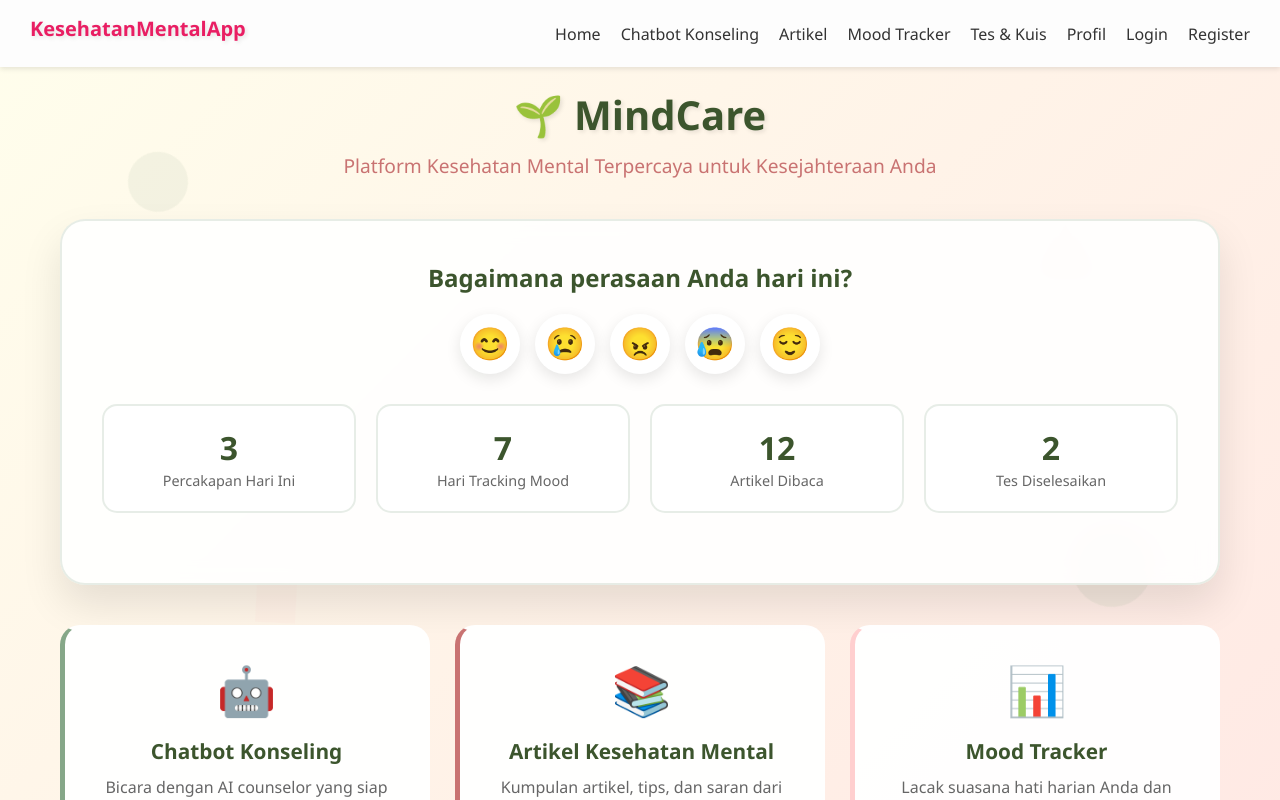
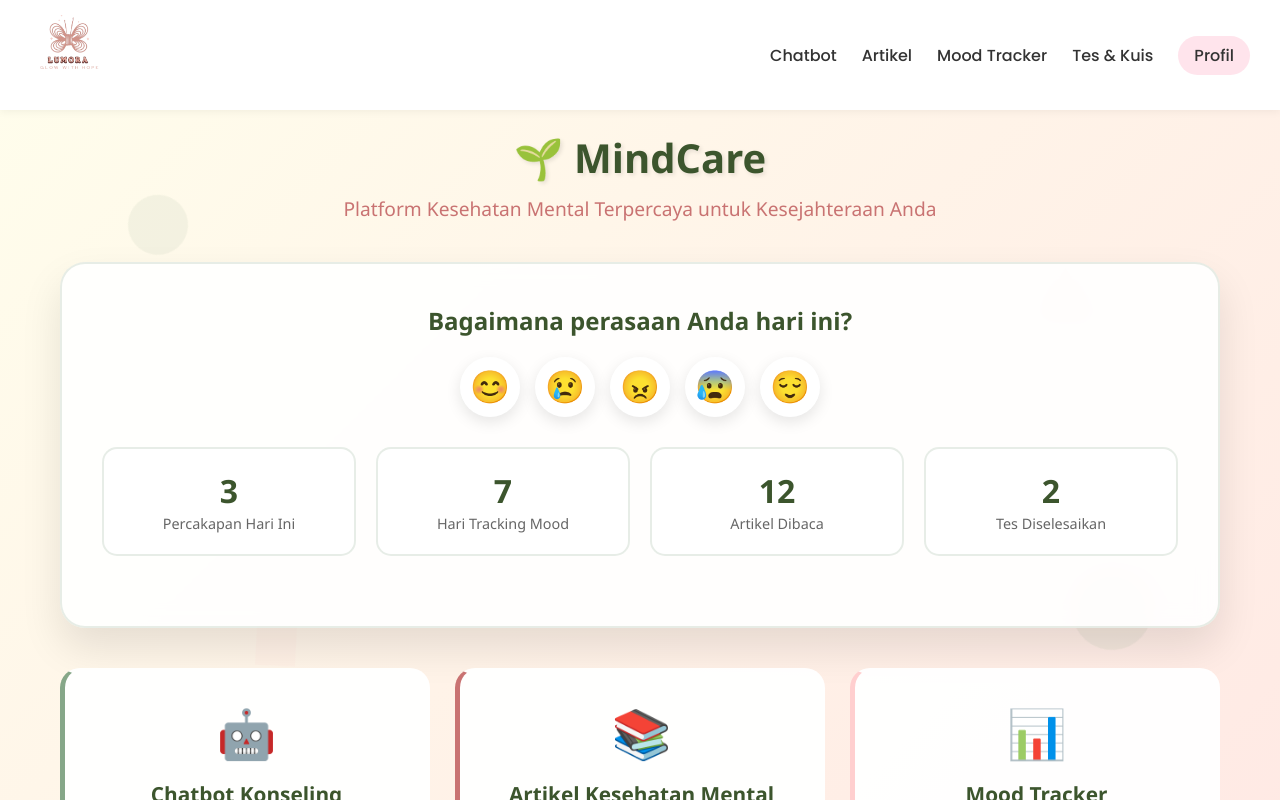
Before and after one commit to Salsabila2609/Mental-Health-Website, a Vue app: page / in a window 1280 px wide. Shown: the top 800 px of the page. Built offline with nearby package versions, Linux system fonts and the light colour scheme.

Commit message:
navbar fix

```diff
--- a/src/components/Navbar.vue
+++ b/src/components/Navbar.vue
@@ -1,45 +1,81 @@
 <template>
   <nav class="navbar">
-      <div class="logo">KesehatanMentalApp</div>
-      <ul class="nav-links">
-        <li><router-link to="/">Home</router-link></li>
-        <li><router-link to="/chatbot">Chatbot Konseling</router-link></li>
-        <li><router-link to="/artikel">Artikel</router-link></li>
-        <li><router-link to="/mood-tracker">Mood Tracker</router-link></li>
-        <li><router-link to="/kuis">Tes & Kuis</router-link></li>
-        <li><router-link to="/profil">Profil</router-link></li>
-        <li><router-link to="/login">Login</router-link></li>
-        <li><router-link to="/register">Register</router-link></li>
+    <div class="nav-left">
+      <router-link to="/" class="logo">
+        <img src="@/assets/logoLumora.png" alt="Logo" class="logo-img" />
+      </router-link>
+    </div>
+
+    <div class="nav-right">
+      <button class="hamburger" @click="toggleMenu">
+        ☰
+      </button>
+
+      <ul :class="['nav-links', { show: isMobileMenuOpen }]">
+        <li><router-link to="/chatbot" @click="closeMenu">Chatbot</router-link></li>
+        <li><router-link to="/artikel" @click="closeMenu">Artikel</router-link></li>
+        <li><router-link to="/mood-tracker" @click="closeMenu">Mood Tracker</router-link></li>
+        <li><router-link to="/kuis" @click="closeMenu">Tes & Kuis</router-link></li>
+        <li class="profil-link"><router-link to="/profil" @click="closeMenu">Profil</router-link></li>
       </ul>
+    </div>
   </nav>
 </template>
 
 <script>
 export default {
-    name: 'NavbarSection'
+  name: 'NavbarSection',
+  data() {
+    return {
+      isMobileMenuOpen: false,
+    };
+  },
+  methods: {
+    toggleMenu() {
+      this.isMobileMenuOpen = !this.isMobileMenuOpen;
+    },
+    closeMenu() {
+      this.isMobileMenuOpen = false;
     }
+  }
+};
 </script>
 
 <style scoped>
+@import url('https://fonts.googleapis.com/css2?family=Poppins:wght@400;500;600&display=swap');
+
 .navbar {
   display: flex;
   justify-content: space-between;
   align-items: center;
-    background-color: #fdfdfd;
-    padding: 15px 30px;
-    box-shadow: 0 2px 5px rgba(0, 0, 0, 0.1);
+  padding: 12px 30px;
+  background-color: #fff;
+  box-shadow: 0 2px 8px rgba(0, 0, 0, 0.05);
+  font-family: 'Poppins', sans-serif;
+  position: relative;
+  z-index: 1000;
 }
 
-  .logo {
-    font-size: 20px;
-    font-weight: bold;
-    color: #e91e63; /* pink */
+.nav-left {
+  display: flex;
+  align-items: center;
+}
+
+.logo-img {
+  height: 60px;
+}
+
+.nav-right {
+  display: flex;
+  align-items: center;
+  gap: 20px;
 }
 
 .nav-links {
   list-style: none;
   display: flex;
-    gap: 20px;
+  align-items: center;
+  gap: 25px;
   margin: 0;
   padding: 0;
 }
@@ -54,4 +90,55 @@
 .nav-links li a:hover {
   color: #e91e63;
 }
+
+.profil-link a {
+  background-color: #ffe4ec;
+  padding: 8px 16px;
+  border-radius: 20px;
+  color: #e91e63;
+  font-weight: 600;
+  transition: background-color 0.3s ease, color 0.3s ease;
+}
+
+.profil-link a:hover {
+  background-color: #fdd0dc;
+  color: #b9134f;
+}
+
+.hamburger {
+  display: none;
+  font-size: 28px;
+  background: none;
+  border: none;
+  cursor: pointer;
+  color: #e91e63;
+  background-color: #ffe4ec;
+  padding: 6px 12px;
+  border-radius: 8px;
+}
+
+/* Responsive for mobile */
+@media (max-width: 768px) {
+  .nav-links {
+    display: none;
+    flex-direction: column;
+    position: absolute;
+    top: 70px;
+    right: 30px;
+    background-color: #fff;
+    box-shadow: 0 8px 16px rgba(0, 0, 0, 0.1);
+    border-radius: 12px;
+    padding: 20px;
+    z-index: 999;
+    width: max-content;
+  }
+
+  .nav-links.show {
+    display: flex;
+  }
+
+  .hamburger {
+    display: block;
+  }
+}
 </style>
```
Also changed, not shown: src/assets/logoLumora.png (added). Lines whose indentation alone changed are shown as unchanged.
